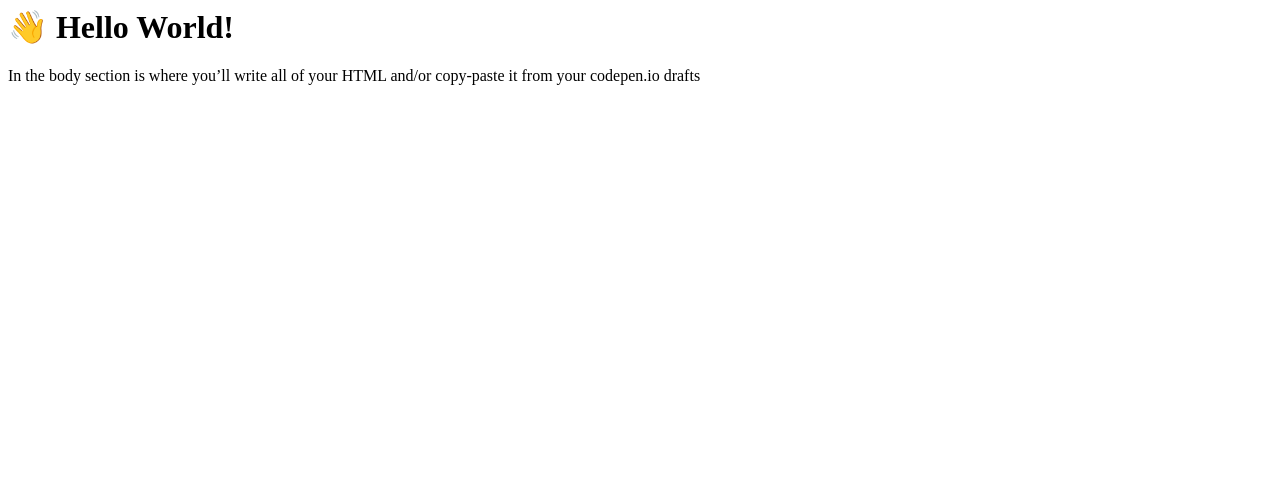
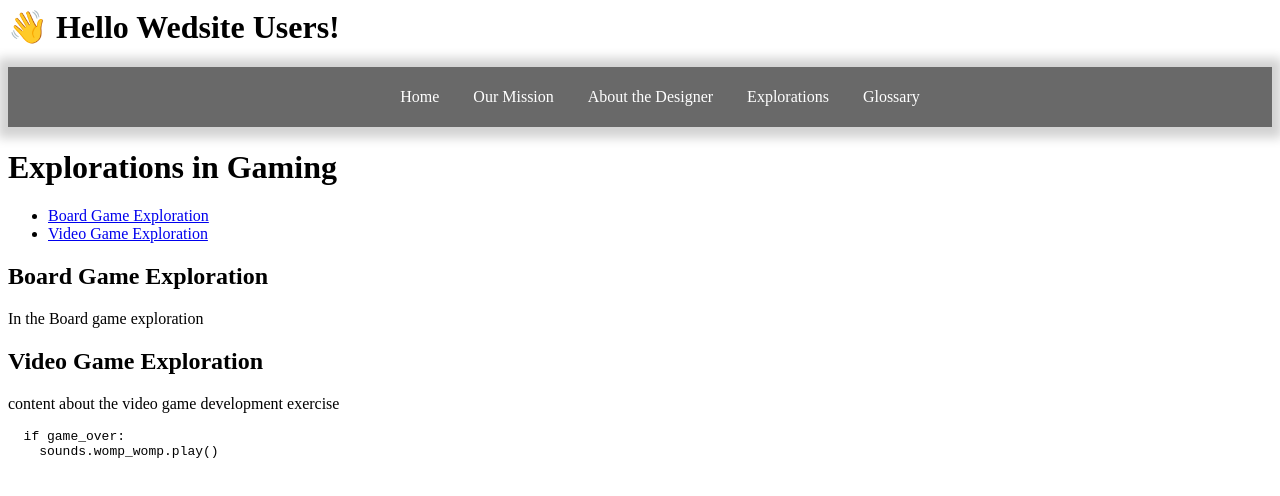
Before and after one commit to Wilbert213/Game-, a plain HTML site: page explorations.html in a window 1280 px wide. Drawn offline with Linux system fonts and the light colour scheme.

Commit message:
Update explorations.html

```diff
--- a/explorations.html
+++ b/explorations.html
@@ -2,17 +2,50 @@
 <head>
 <meta charset="UTF-8">
 <meta name="viewport" content="width=device-width, initial-scale=1.0">
-<meta name="author" content="Insert Your Name Here">
+<meta name="author" content="Wilbert Cruz">
 <title>Insert Title for this Page Here</title>
 <link rel="stylesheet" href="style.css">
 </head>
 <body>
 
-<h1>👋 Hello World!</h1>
-<p>
-In the body section is where you’ll write all of your
-HTML and/or copy-paste it from your codepen.io drafts
-</p>
+<h1>👋 Hello Wedsite Users!</h1>
+<p>     <nav id="topNav">
+      <ul>
+        <li>
+          <a href="index.html">Home</a>
+        </li>
+        <li>
+          <a href="mission.html">Our Mission</a>
+        </li>
+        <li>
+          <a href="about.html">About the Designer</a>
+        </li>
+        <li>
+          <a href="explorations.html">Explorations</a>
+        </li>
+        <li>
+          <a href="glossary.html">Glossary</a>
+        </li>
+      </ul>
+    </nav>
+  <p>
+
 
 </body>
 </html>
+    <h1>Explorations in Gaming</h1>
+
+<ul>
+    <li><a href="#board">Board Game Exploration</a></li>
+    <li><a href="#video">Video Game Exploration</a></li>
+</ul>
+
+<h2 id="board">Board Game Exploration</h2>
+<p>In the Board game exploration</p>
+
+<h2 id ="video">Video Game Exploration</h2>
+<p>content about the video game development exercise</p>
+<pre>
+  if game_over:
+    sounds.womp_womp.play()
+</pre>
```
